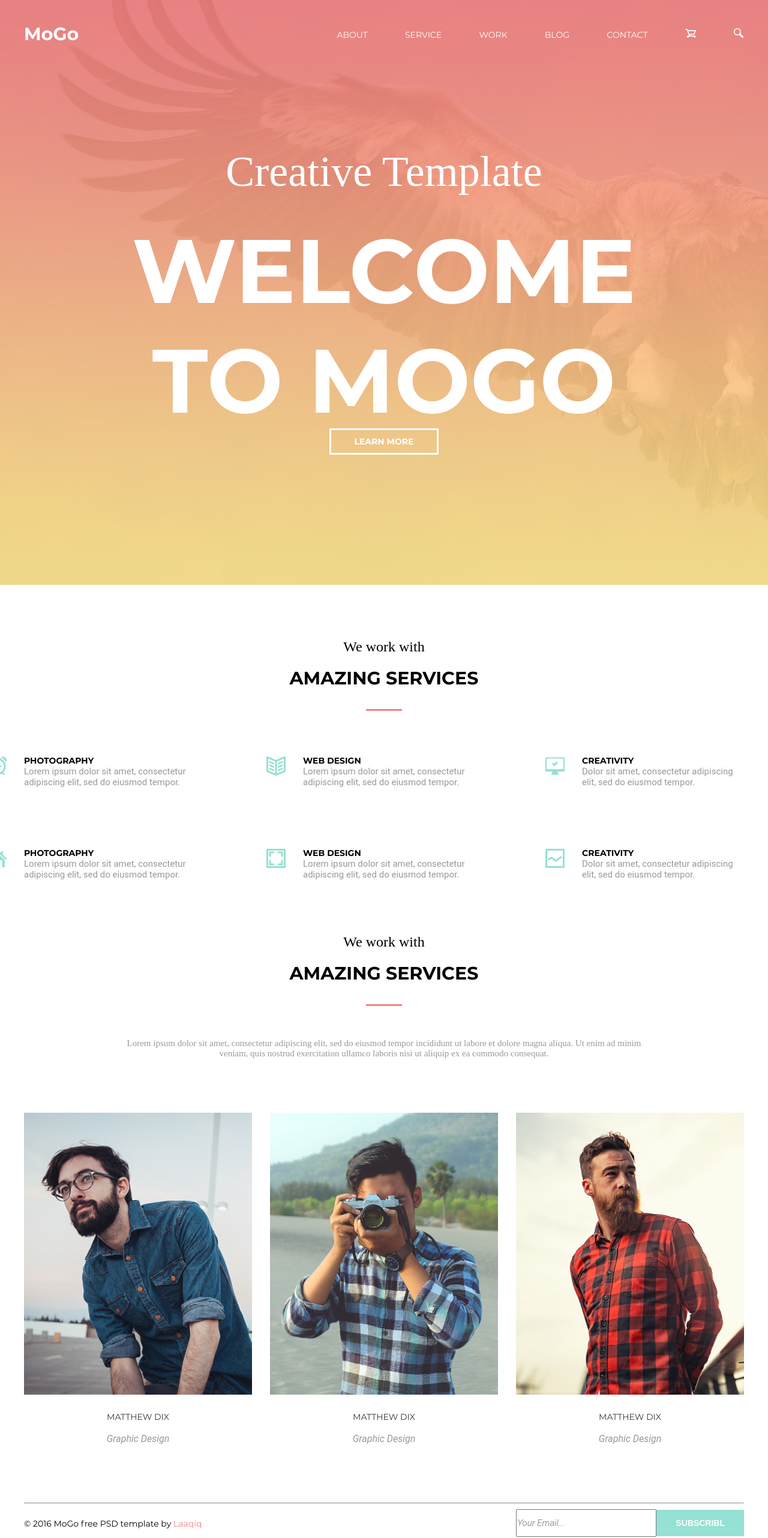
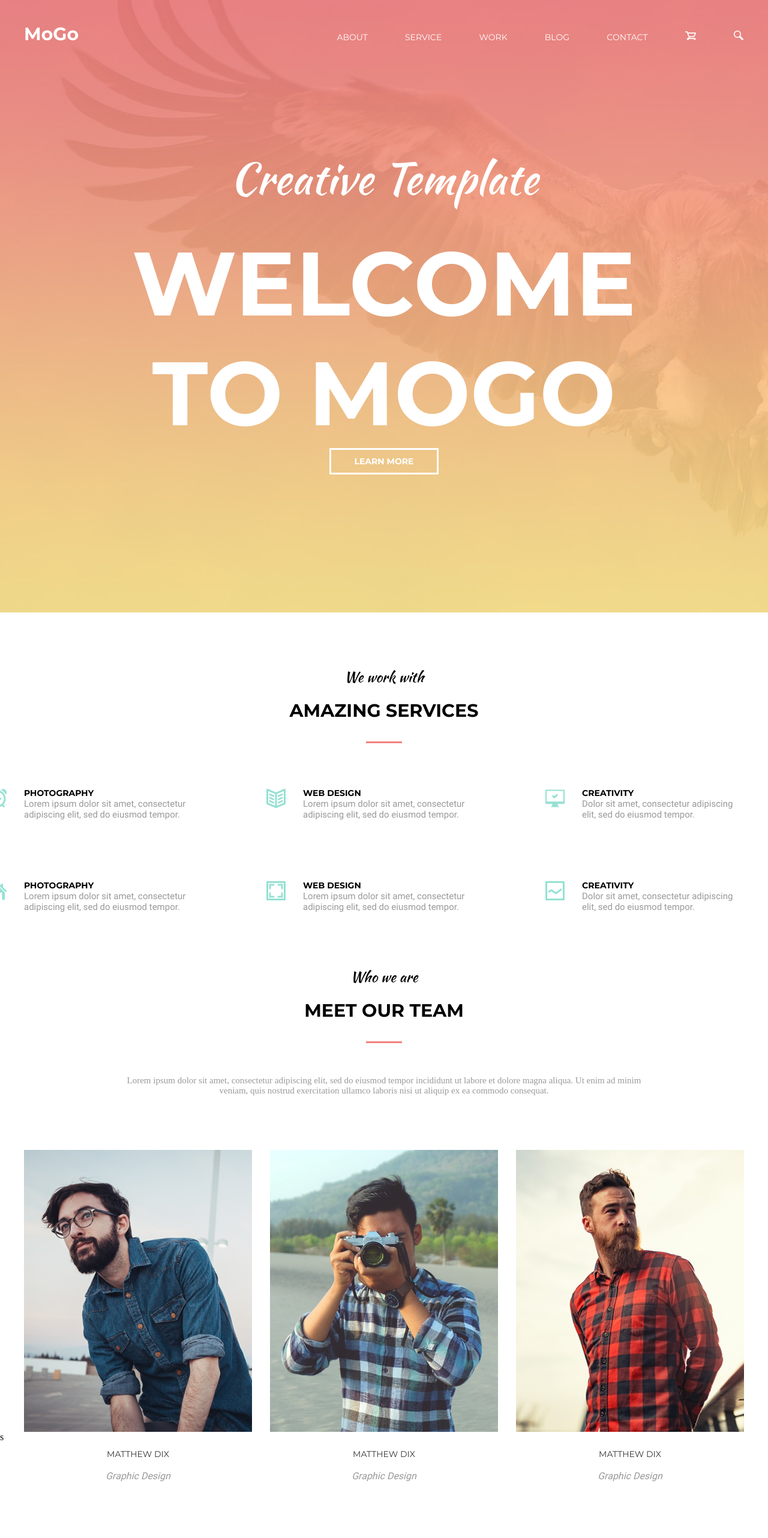
Before and after one commit to demko00007/goit-fe-course, a plain HTML site: page html-css/module-10/index.html in a window 1280 px wide. Shown: the top 2564 px of the page at 60% size. Drawn offline with Linux system fonts and the light colour scheme; files whose address does not match are found by name; a web font is replaced by a local one.

Commit message:
module-10 v 2

```diff
--- a/html-css/module-10/css/style.css
+++ b/html-css/module-10/css/style.css
@@ -61,7 +61,7 @@
 .flex {
    display: flex;
    justify-content: space-between;
-   align-items: center;
+   align-items: baseline;
 }
 
 .bg {
@@ -71,7 +71,6 @@
 
 .header {
    font-family: "Montserrat";
-   background-color: coral;
    padding-top: 38px;
    margin: 0 auto;
 }
@@ -134,8 +133,6 @@
 }
 .header__titleBtn {
    margin-bottom: 230px;
-}
-.header__titleBtn a {
    font-family: "Montserrat";
    font-size: 14px;
    font-weight: 700;
@@ -316,6 +313,14 @@
    font-weight: 300;
    font-style: italic;
    font-size: 15px;
+   padding-left: 12px;
+
+   border: 1px solid #e7e7e7;
+   border-right: none;
+}
+
+.color_text::placeholder {
+   color: #e7e7e7;
 }
 
 form {
--- a/html-css/module-10/index.html
+++ b/html-css/module-10/index.html
@@ -9,7 +9,8 @@
 </head>
 
 <body>
-   <header class="header bg">
+   <div class="bg">
+      <header class="header">
          <div class="container flex">
             <a class="header__mogo" href="">MoGo</a>
             <ul class="header__list">
@@ -27,16 +28,27 @@
                </li>
             </ul>
          </div>
+      </header>
+
+      <section>
          <div class="container">
             <div class="header__title">
                <p class="header__titleP">Creative Template</p>
                <h1 class="header__titleH1">Welcome <br> to MoGo</h1>
-            <button class="header__titleBtn"><a href="#">Learn more</a></button>
+               <button class="header__titleBtn">Learn more</button>
             </div>
          </div>
-   </header>
+      </section>
+   </div>
+
+
 
    <main>
+
+
+
+
+      <section>
          <div class="container">
             <div class="services__title">
                <p class="services__titleP">We work with</p>
@@ -47,23 +59,25 @@
             <ul class="services">
                <li class="services__item">
                   <i class=services__itemSvg><svg width="34px" height="32px">
-                     <use xlink:href="../../images/sprite.svg#icon-clock"></use>
+                        <use xlink:href="./images/sprite.svg#icon-clock"></use>
                      </svg></i>
                   <h3 class="services__name">Photography</h3>
-               <p class="services__text">Lorem ipsum dolor sit amet, consectetur adipiscing elit, sed do eiusmod tempor.
+                  <p class="services__text">Lorem ipsum dolor sit amet, consectetur adipiscing elit, sed do eiusmod
+                     tempor.
                   </p>
                </li>
                <li class="services__item">
                   <i class=services__itemSvg><svg width="34px" height="32px">
-                     <use xlink:href="../../images/sprite.svg#icon-seo"></use>
+                        <use xlink:href="./images/sprite.svg#icon-seo"></use>
                      </svg></i>
                   <h3 class="services__name">Web Design</h3>
-               <p class="services__text">Lorem ipsum dolor sit amet, consectetur adipiscing elit, sed do eiusmod tempor.
+                  <p class="services__text">Lorem ipsum dolor sit amet, consectetur adipiscing elit, sed do eiusmod
+                     tempor.
                   </p>
                </li>
                <li class="services__item">
                   <i class=services__itemSvg><svg width="34px" height="32px">
-                     <use xlink:href="../../images/sprite.svg#icon-computer"></use>
+                        <use xlink:href="./images/sprite.svg#icon-computer"></use>
                      </svg></i>
                   <h3 class="services__name">Creativity</h3>
                   <p class="services__text">Dolor sit amet, consectetur adipiscing elit, sed do eiusmod tempor.
@@ -71,23 +85,25 @@
                </li>
                <li class="services__item">
                   <i class=services__itemSvg><svg width="34px" height="32px">
-                     <use xlink:href="../../images/sprite.svg#icon-home"></use>
+                        <use xlink:href="./images/sprite.svg#icon-home"></use>
                      </svg></i>
                   <h3 class="services__name">Photography</h3>
-               <p class="services__text">Lorem ipsum dolor sit amet, consectetur adipiscing elit, sed do eiusmod tempor.
+                  <p class="services__text">Lorem ipsum dolor sit amet, consectetur adipiscing elit, sed do eiusmod
+                     tempor.
                   </p>
                </li>
                <li class="services__item">
                   <i class=services__itemSvg><svg width="34px" height="32px">
-                     <use xlink:href="../../images/sprite.svg#icon-image"></use>
+                        <use xlink:href="./images/sprite.svg#icon-image"></use>
                      </svg></i>
                   <h3 class="services__name">Web Design</h3>
-               <p class="services__text">Lorem ipsum dolor sit amet, consectetur adipiscing elit, sed do eiusmod tempor.
+                  <p class="services__text">Lorem ipsum dolor sit amet, consectetur adipiscing elit, sed do eiusmod
+                     tempor.
                   </p>
                </li>
                <li class="services__item">
                   <i class=services__itemSvg><svg width="34px" height="32px">
-                     <use xlink:href="../../images/sprite.svg#icon-line"></use>
+                        <use xlink:href="./images/sprite.svg#icon-line"></use>
                      </svg></i>
                   <h3 class="services__name">Creativity</h3>
                   <p class="services__text">Dolor sit amet, consectetur adipiscing elit, sed do eiusmod tempor.
@@ -95,10 +111,13 @@
                </li>
             </ul>
          </div>
+      </section>
+
+      <section>
          <div class="container">
             <div class="services__title">
-            <p class="services__titleP">We work with</p>
-            <h2 class="services__titleH2">Amazing Services</h2>
+               <p class="services__titleP">Who we are</p>
+               <h2 class="services__titleH2">Meet our team</h2>
 
                <p class="services__titleSubP">Lorem ipsum dolor sit amet, consectetur adipiscing elit, sed do eiusmod
                   tempor incididunt ut
@@ -111,8 +130,9 @@
                <ul class="team">
                   <li class="team__item">
                      <div class="team__img">
+                        <div>
                            <img class="img__img" src="./images/team/1.jpg" alt="">
-
+                        </div>
                         <ul class="social">
                            <li> <button class="social__icon"><i class=header__item-svg><svg width="13px" height="26px">
                                        <use xlink:href="./images/sprite.svg#icon-facebook"></use>
@@ -137,8 +157,9 @@
                <ul class="team">
                   <li class="team__item">
                      <div class="team__img">
+                        <div>
                            <img class="img__img" src="./images/team/2.jpg" alt="">
-
+                        </div>
                         <ul class="social">
                            <li> <button class="social__icon"><i class=header__item-svg><svg width="13px" height="26px">
                                        <use xlink:href="./images/sprite.svg#icon-facebook"></use>
@@ -163,8 +184,9 @@
                <ul class="team">
                   <li class="team__item">
                      <div class="team__img">
+                        <div>
                            <img class="img__img" src="./images/team/3.jpg" alt="">
-
+                        </div>
                         <ul class="social">
                            <li> <button class="social__icon"><i class=header__item-svg><svg width="13px" height="26px">
                                        <use xlink:href="./images/sprite.svg#icon-facebook"></use>
@@ -186,7 +208,9 @@
                </ul>
             </div>
          </div>
+      </section>
    </main>
+   s
    <footer class="footer">
       <div class="container">
          <hr>
```
Also changed, not shown: html-css/module-10/fonts/kaushan-script-v8-latin-regular.woff (added), html-css/module-10/fonts/kaushan-script-v8-latin-regular.woff2 (added), html-css/module-10/fonts/montserrat-v14-latin-700.woff (added), html-css/module-10/fonts/montserrat-v14-latin-700.woff2 (added), html-css/module-10/fonts/montserrat-v14-latin-regular.woff (added), html-css/module-10/fonts/montserrat-v14-latin-regular.woff2 (added), html-css/module-10/fonts/roboto-v20-latin-regular.woff (added), html-css/module-10/fonts/roboto-v20-latin-regular.woff2 (added). Lines whose indentation alone changed are shown as unchanged.
